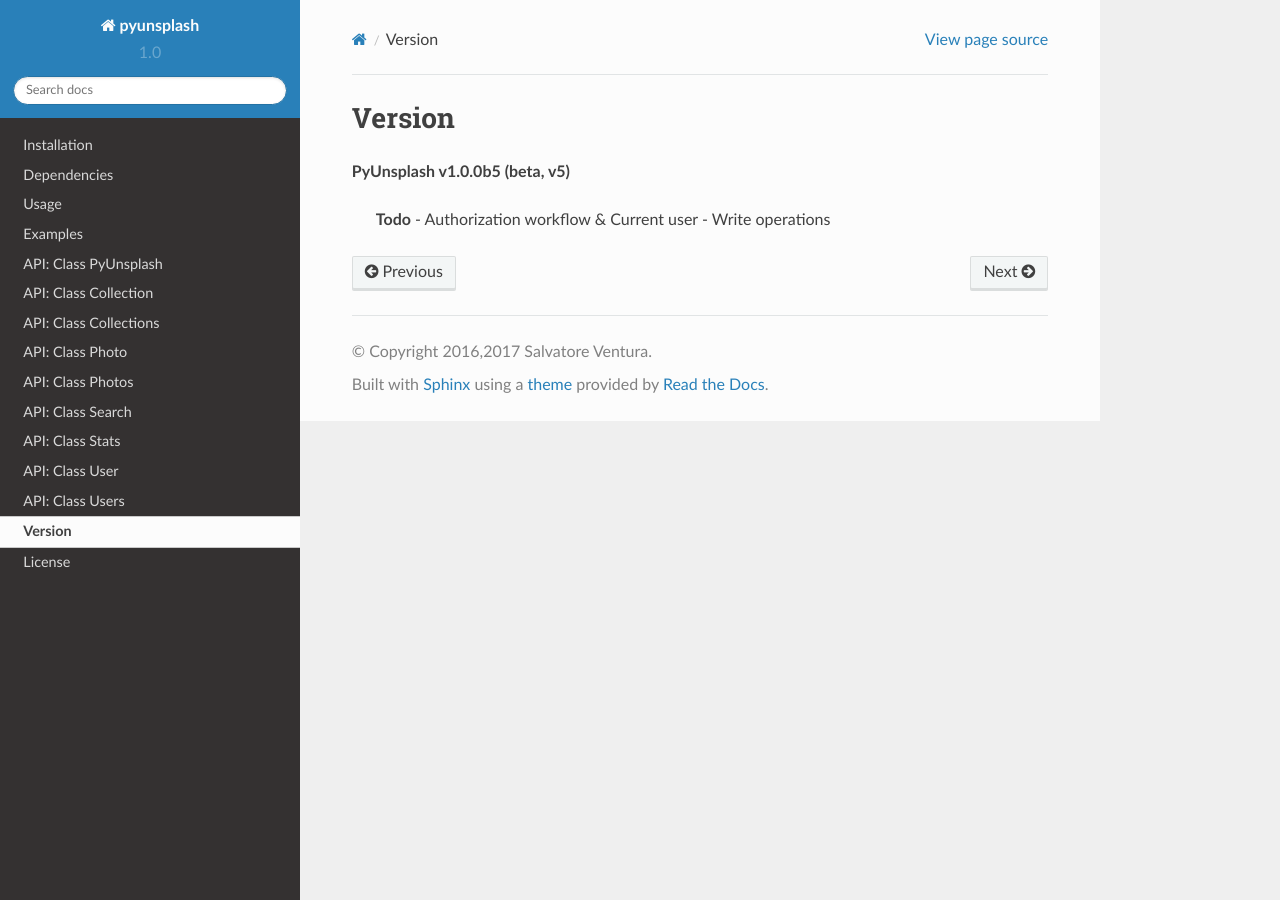
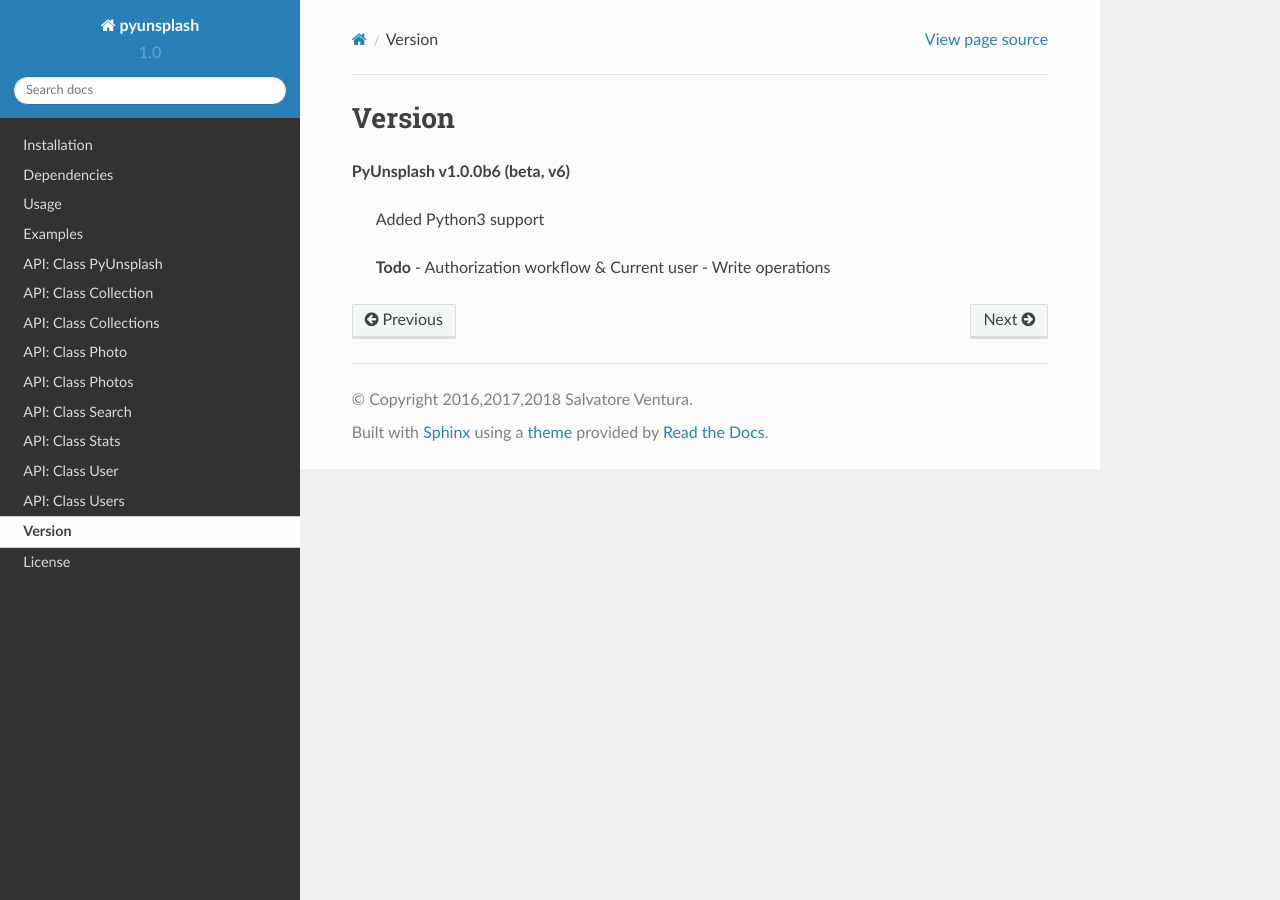
Before and after one commit to salvoventura/pyunsplash, a Sphinx documentation site: the page built from docs/source/version.rst, in a window 1280 px wide. Built offline with Sphinx 7.4.7 and the Read the Docs theme 2.0.0, drawn with Linux system fonts in a browser that asks for light colours.

Commit message:
- Add support for Python3

```diff
--- a/docs/source/conf.py
+++ b/docs/source/conf.py
@@ -63,7 +63,7 @@
 
 # General information about the project.
 project = u'pyunsplash'
-copyright = u'2016,2017 Salvatore Ventura'
+copyright = u'2016,2017,2018 Salvatore Ventura'
 author = u'Salvatore Ventura'
 
 # The version info for the project you're documenting, acts as replacement for
@@ -73,7 +73,7 @@
 # The short X.Y version.
 version = u'1.0'
 # The full version, including alpha/beta/rc tags.
-release = u'1.0.0b3'
+release = u'1.0.0b6'
 
 # The language for content autogenerated by Sphinx. Refer to documentation
 # for a list of supported languages.
@@ -135,10 +135,10 @@
 #
 # html_theme = 'alabaster'
 # html_theme = 'classic'
-html_theme = 'sphinxdoc'
-html_theme = 'scrolls'
-html_theme = 'agogo'
-html_theme = 'nature'
+# html_theme = 'sphinxdoc'
+# html_theme = 'scrolls'
+# html_theme = 'agogo'
+# html_theme = 'nature'
 html_theme = 'sphinx_rtd_theme'
 
 
--- a/docs/source/version.rst
+++ b/docs/source/version.rst
@@ -1,6 +1,8 @@
 Version
 =======
-**PyUnsplash v1.0.0b5 (beta, v5)**
+**PyUnsplash v1.0.0b6 (beta, v6)**
+
+    Added Python3 support
 
     **Todo**
     - Authorization workflow & Current user
--- a/pyunsplash/__init__.py
+++ b/pyunsplash/__init__.py
@@ -12,11 +12,11 @@
 
 """An open source Python wrapper for the Unsplash REST API"""
 
-from pyunsplash import PyUnsplash
+from .pyunsplash import PyUnsplash
 # TRAVIS_BUILD_NUMBER
 # TRAVIS_COMMIT
 # TRAVIS_COMMIT_RANGE
 # TRAVIS_TAG
-__version__ = '1.0.0b5'
+__version__ = '1.0.0b6'
 __author__ = 'Salvatore Ventura <salvoventura@gmail.com>'
 __license__ = 'MIT'
--- a/setup.py
+++ b/setup.py
@@ -3,7 +3,7 @@
 
 setup(
     name='pyunsplash',
-    version='1.0.0b5',  # beta, v5
+    version='1.0.0b6',  # beta, v6
     packages=['pyunsplash', 'pyunsplash.src'],
     url='https://github.com/salvoventura/pyunsplash',
     license='MIT',
```
Also changed, not shown: README.rst (+11 -0 lines), .travis.yml, 3 other files.
